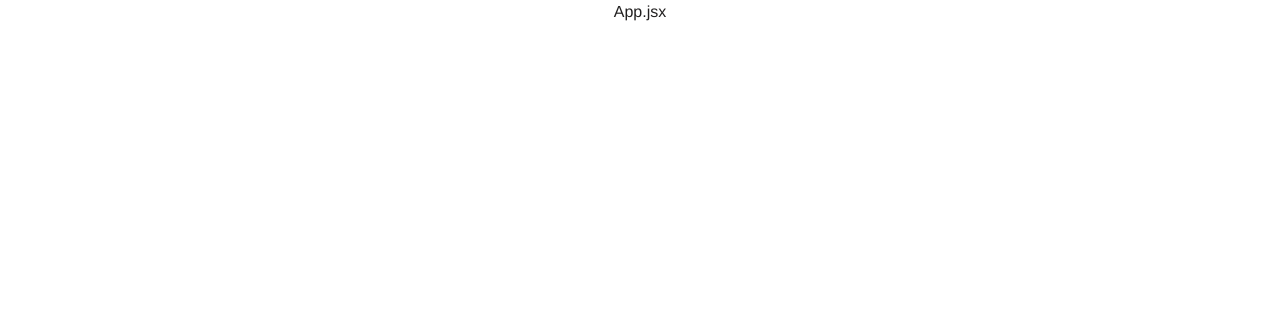
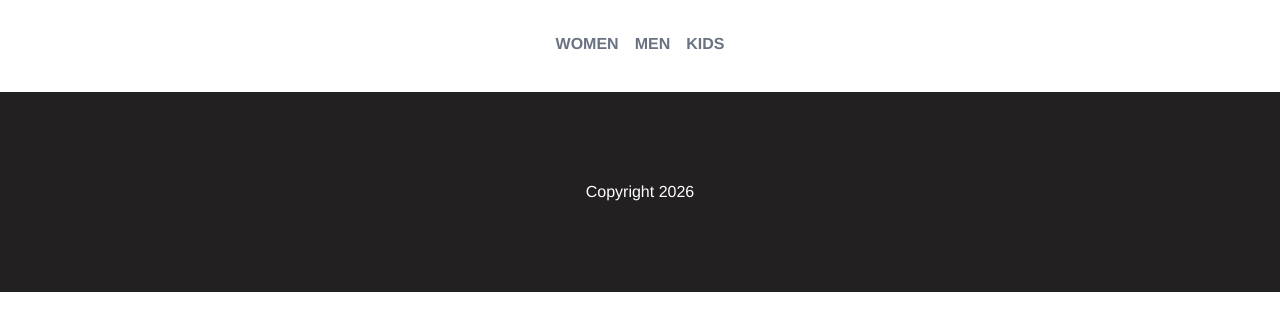
Before and after one commit to BartoszStachowski/react-shop-ecommerce, a React (Vite) app in the folder front-end/: page / in a window 1280 px wide. Shown: the top 330 px of the page. Built offline with nearby package versions, Linux system fonts and the light colour scheme.

Commit message:
layout component

```diff
--- a/front-end/src/App.tsx
+++ b/front-end/src/App.tsx
@@ -1,9 +1,7 @@
+import { Layout } from './components/Layout/Layout.tsx';
+
 function App() {
-    return (
-        <>
-            <div>App.jsx</div>
-        </>
-    );
+    return <Layout />;
 }
 
 export default App;
--- /dev/null
+++ b/front-end/src/components/Layout/Layout.tsx
@@ -0,0 +1,11 @@
+import { Footer } from '../Footer/Footer.tsx';
+import { MainMenu } from '../MainMenu/MainMenu.tsx';
+
+export const Layout = () => {
+    return (
+        <>
+            <MainMenu />
+            <Footer />
+        </>
+    );
+};
```
